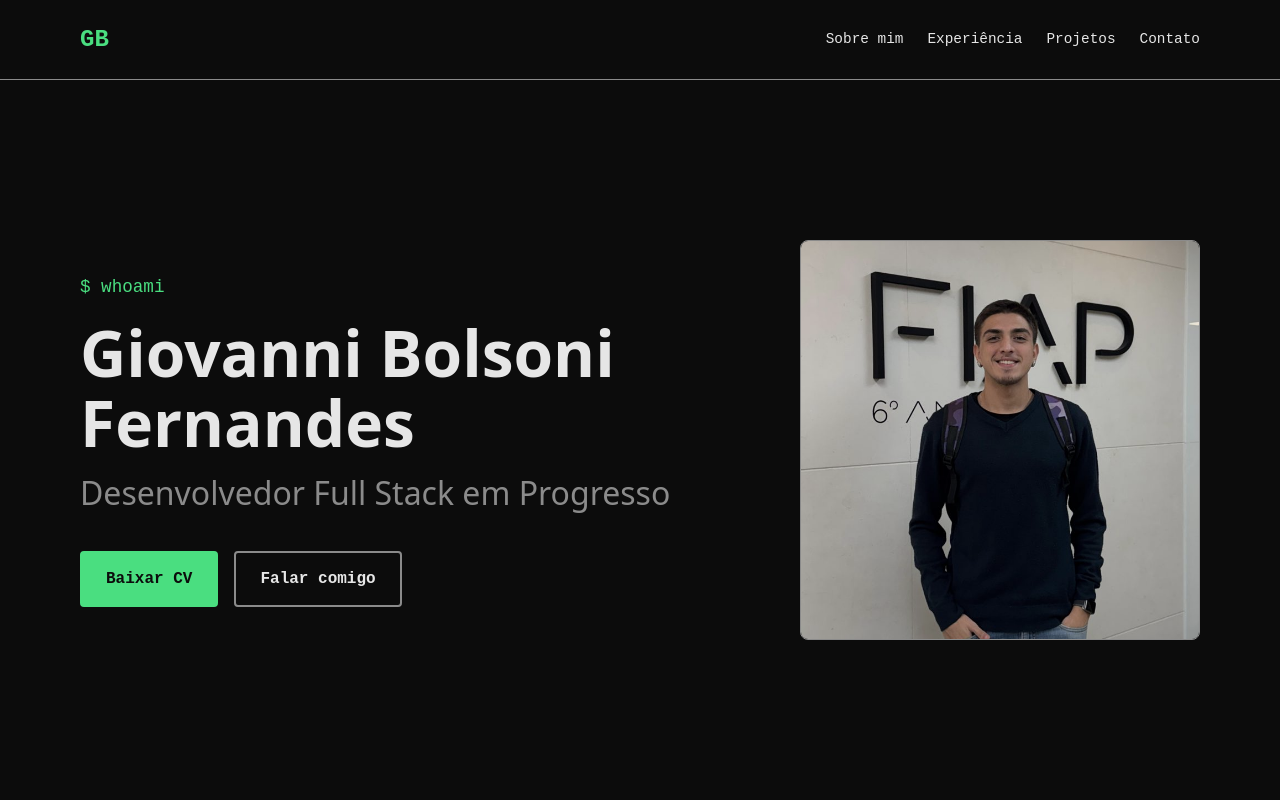
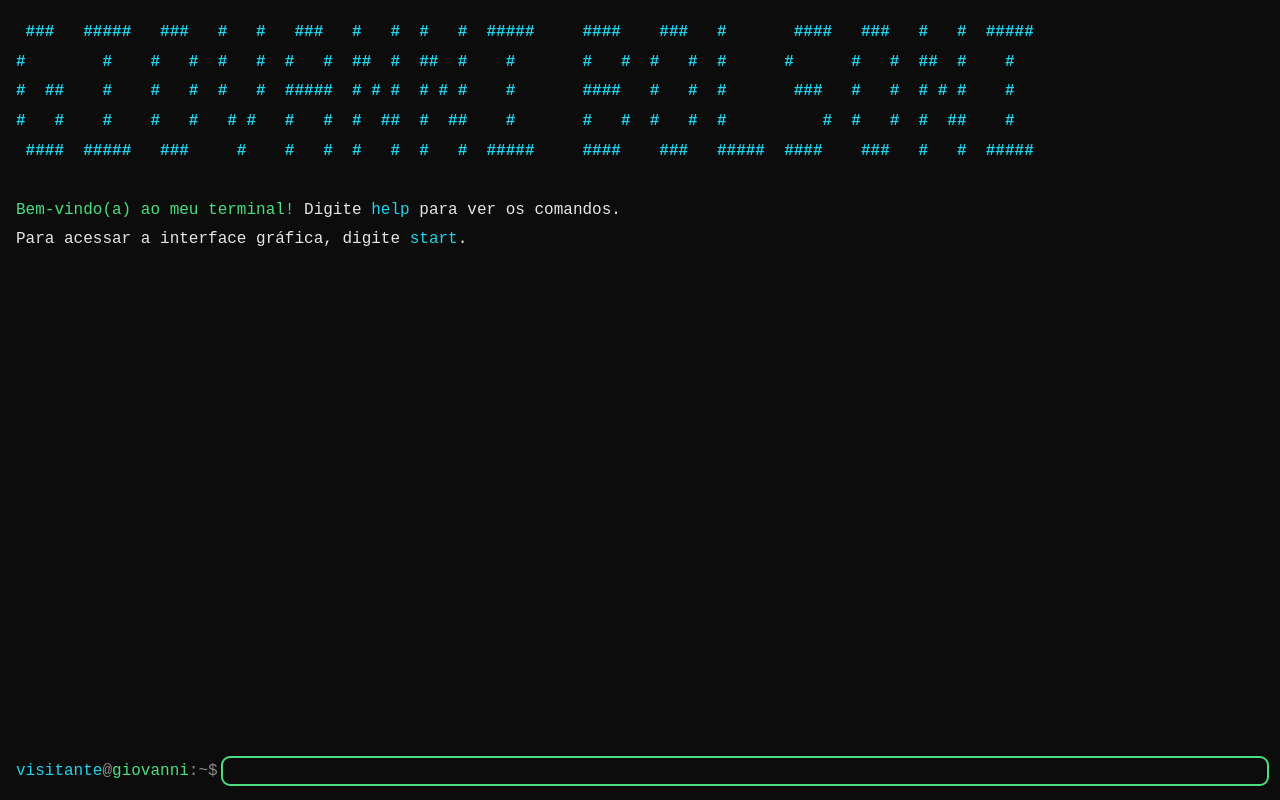
Before and after one commit to GiovanniBolsoni/My-Professional-Portfolio, a React (Vite) app: page / in a window 1280 px wide. Shown: the top 800 px of the page. Built offline with nearby package versions, Linux system fonts and the light colour scheme.

Commit message:
feat: complete Phase 3 Terminal Boot and Transition

```diff
--- a/src/App.tsx
+++ b/src/App.tsx
@@ -1,4 +1,5 @@
-import { useEffect } from 'react';
+import { useState, useEffect } from 'react';
+import { AnimatePresence, motion } from 'framer-motion';
 import { Header } from './components/Header/Header';
 import { Hero } from './components/Hero/Hero';
 import { About } from './components/About/About';
@@ -7,16 +8,50 @@ import { Projects } from './components/Projects/Projects';
 import { Stack } from './components/Stack/Stack';
 import { Certifications } from './components/Certifications/Certifications';
 import { Contact } from './components/Contact/Contact';
+import { BootTerminal } from './components/BootTerminal/BootTerminal';
 import { applyTheme, themes, defaultThemeName } from './themes/themes';
 
 export default function App() {
+  const [hasBooted, setHasBooted] = useState(false);
+
   useEffect(() => {
-    // Apply default theme on load
+    // We check if the user previously booted to avoid showing the terminal on every reload?
+    // Actually, maybe we want to show it every time for the effect, or use sessionStorage.
+    // Let's use sessionStorage so it only shows once per tab session.
+    const booted = sessionStorage.getItem('portfolio-booted');
+    if (booted) {
+      setHasBooted(true);
+      applyTheme(themes[localStorage.getItem('terminal-resume-theme') || defaultThemeName] || themes[defaultThemeName]);
+    } else {
       applyTheme(themes[defaultThemeName]);
+    }
   }, []);
+
+  const handleTransition = () => {
+    sessionStorage.setItem('portfolio-booted', 'true');
+    setHasBooted(true);
+  };
 
   return (
     <>
+      <AnimatePresence mode="wait">
+        {!hasBooted ? (
+          <motion.div
+            key="terminal"
+            initial={{ opacity: 1, y: 0 }}
+            exit={{ opacity: 0, y: -50, scale: 0.95 }}
+            transition={{ duration: 0.8, ease: "easeInOut" }}
+            style={{ position: 'fixed', inset: 0, zIndex: 9999 }}
+          >
+            <BootTerminal onTransition={handleTransition} />
+          </motion.div>
+        ) : (
+          <motion.div
+            key="gui"
+            initial={{ opacity: 0, y: 50 }}
+            animate={{ opacity: 1, y: 0 }}
+            transition={{ duration: 0.8, ease: "easeOut", delay: 0.2 }}
+          >
             <Header />
             <main>
               <Hero />
@@ -27,6 +62,9 @@ export default function App() {
               <Certifications />
               <Contact />
             </main>
+          </motion.div>
+        )}
+      </AnimatePresence>
     </>
   );
 }
--- /dev/null
+++ b/src/components/BootTerminal/BootTerminal.module.css
@@ -0,0 +1,87 @@
+.terminalWrapper {
+  width: 100vw;
+  height: 100vh;
+  background-color: var(--bg); /* It will pick up the current theme */
+  display: flex;
+  justify-content: center;
+  align-items: center;
+  overflow: hidden;
+}
+
+.terminalContainer {
+  width: 100%;
+  height: 100%;
+  padding: 1rem;
+  /* Additional terminal styling if not handled by index.css or Terminal.ts */
+}
+
+/* Base styles for the Vanilla Terminal output to look right */
+:global(.terminal) {
+  display: flex;
+  flex-direction: column;
+  height: 100%;
+  font-family: var(--font-mono);
+  font-size: 1rem;
+}
+
+:global(.terminal-output) {
+  flex: 1;
+  overflow-y: auto;
+  margin-bottom: 1rem;
+  padding-right: 1rem;
+}
+
+:global(.terminal-output::-webkit-scrollbar) {
+  width: 8px;
+}
+:global(.terminal-output::-webkit-scrollbar-track) {
+  background: var(--bg);
+}
+:global(.terminal-output::-webkit-scrollbar-thumb) {
+  background: var(--border);
+  border-radius: 4px;
+}
+
+:global(.term-line) {
+  min-height: 1.5rem;
+  word-break: break-word;
+  white-space: pre-wrap;
+  margin: 0.2rem 0;
+}
+
+:global(.terminal-input-line) {
+  display: flex;
+  align-items: center;
+  gap: 0.5rem;
+}
+
+:global(.terminal-input) {
+  flex: 1;
+  background: transparent;
+  border: none;
+  color: var(--fg);
+  font-family: inherit;
+  font-size: inherit;
+  outline: none;
+}
+
+:global(.prompt-user) { color: var(--cyan); }
+:global(.prompt-punct) { color: var(--muted); }
+:global(.prompt-host) { color: var(--accent); }
+:global(.term-accent) { color: var(--accent); }
+:global(.term-cyan) { color: var(--cyan); }
+:global(.term-muted) { color: var(--muted); }
+:global(.term-error) { color: #ff5f56; }
+:global(.cmd-echo) { color: var(--fg); }
+:global(.banner-art) {
+  color: var(--cyan);
+  font-weight: bold;
+}
+:global(.term-link) {
+  color: var(--cyan);
+  text-decoration: underline;
+  cursor: pointer;
+}
+:global(.term-link:hover) {
+  color: var(--accent);
+}
--- /dev/null
+++ b/src/components/BootTerminal/BootTerminal.tsx
@@ -0,0 +1,34 @@
+import { useEffect, useRef } from 'react';
+import { Terminal } from '../../terminal/Terminal';
+import styles from './BootTerminal.module.css';
+
+interface BootTerminalProps {
+  onTransition: () => void;
+}
+
+export const BootTerminal = ({ onTransition }: BootTerminalProps) => {
+  const terminalRef = useRef<HTMLDivElement>(null);
+  const terminalInstance = useRef<Terminal | null>(null);
+
+  useEffect(() => {
+    if (terminalRef.current && !terminalInstance.current) {
+      terminalInstance.current = new Terminal(terminalRef.current);
+    }
+
+    const handleTransition = () => {
+      onTransition();
+    };
+
+    window.addEventListener('terminal-transition', handleTransition);
+
+    return () => {
+      window.removeEventListener('terminal-transition', handleTransition);
+    };
+  }, [onTransition]);
+
+  return (
+    <div className={styles.terminalWrapper}>
+      <div ref={terminalRef} className={styles.terminalContainer} />
+    </div>
+  );
+};
--- a/src/terminal/Terminal.ts
+++ b/src/terminal/Terminal.ts
@@ -1,6 +1,6 @@
 // @ts-nocheck
 import { themes, applyTheme, defaultThemeName, type Theme } from "../themes/themes";
-import { hostname } from "../data/resumeData";
+import { hostname } from "../data/resume";
 import { createCommands } from "./commands";
 import type { Command } from "./types";
 import { escapeHtml } from "./utils";
@@ -130,7 +130,8 @@ export class Terminal {
     return [
       artLines,
       "",
-      `<span class="term-accent">Bem-vindo(a) ao meu terminal!</span> Digite <span class="term-cyan">help</span> para começar a explorar.`,
+      `<span class="term-accent">Bem-vindo(a) ao meu terminal!</span> Digite <span class="term-cyan">help</span> para ver os comandos.`,
+      `Para acessar a interface gráfica, digite <span class="term-cyan">start</span>.`
     ].join("\n");
   }
 
--- a/src/terminal/commands.ts
+++ b/src/terminal/commands.ts
@@ -1,16 +1,18 @@
 // @ts-nocheck
 import {
-  about,
-  stack,
+  profile,
+  skills as stack,
   projects,
-  social,
-  resumeLink,
-  email,
-  experience,
+  socials as social,
+  experiences as experience,
   education,
   certifications,
   languages,
-} from "../data/resumeData";
+} from "../data/resume";
+
+const about = profile.objective + "\n" + profile.summary.join("\n");
+const resumeLink = profile.resumePdf;
+const email = profile.email;
 import type { Command, CommandContext } from "./types";
 import { escapeHtml, linkify, renderJsonBlock } from "./utils";
 
@@ -194,5 +196,14 @@ export function createCommands(): Command[] {
       description: "tenta virar root (boa sorte)",
       handler: () => `<span class="term-error">Bonita tentativa, mas aqui você não é root 😄</span>`,
     },
+    {
+      name: "start",
+      description: "inicia a interface gráfica (landing page)",
+      instant: true,
+      handler: () => {
+        window.dispatchEvent(new CustomEvent('terminal-transition'));
+        return `<span class="term-accent">Iniciando interface gráfica...</span>`;
+      }
+    }
   ];
 }
```
Also changed, not shown: 1 other file (tests, documents, lock files or other folders). Lines whose indentation alone changed are shown as unchanged.
